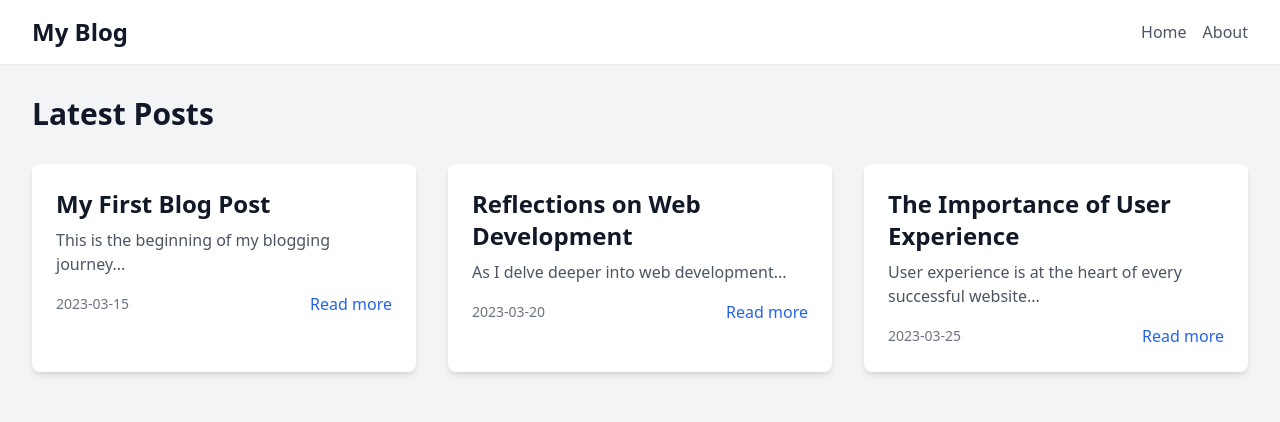
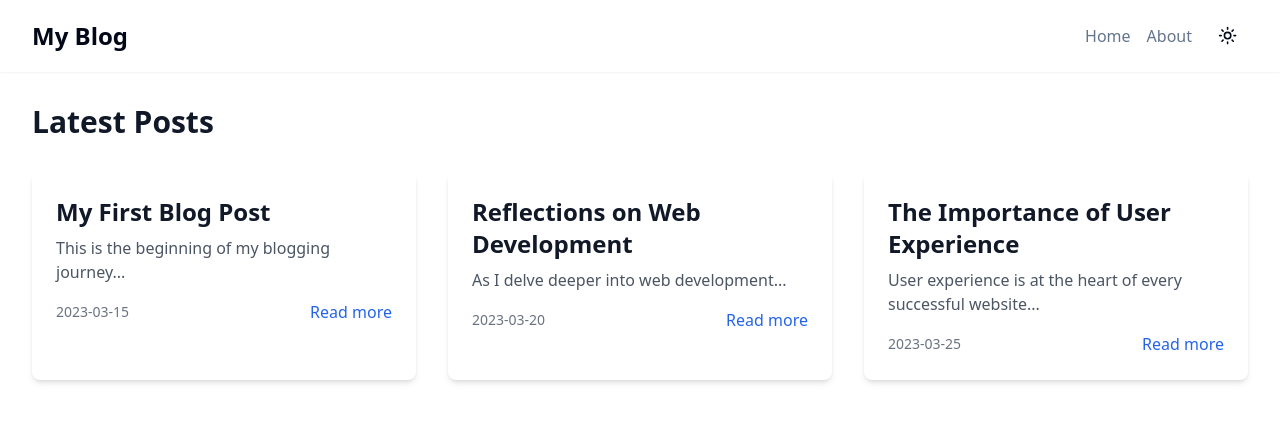
Before and after one commit to GPT-Engineer-App-Dev/simple-posting-haven, a React (Vite) app: page / in a window 1280 px wide. Shown: the top 422 px of the page. Built offline with nearby package versions, Linux system fonts and the light colour scheme.

Commit message:
Add dark mode toggle feature
Implemented a dark mode/light mode switch for the blog, allowing users to toggle between themes for improved accessibility and user experience.
[skip gpt_engineer]

```diff
--- a/src/App.jsx
+++ b/src/App.jsx
@@ -2,12 +2,14 @@ import { Toaster } from "@/components/ui/sonner";
 import { TooltipProvider } from "@/components/ui/tooltip";
 import { QueryClient, QueryClientProvider } from "@tanstack/react-query";
 import { BrowserRouter, Routes, Route } from "react-router-dom";
+import { ThemeProvider } from "next-themes";
 import { navItems } from "./nav-items";
 
 const queryClient = new QueryClient();
 
 const App = () => (
   <QueryClientProvider client={queryClient}>
+    <ThemeProvider attribute="class" defaultTheme="system" enableSystem>
       <TooltipProvider>
         <Toaster />
         <BrowserRouter>
@@ -18,6 +20,7 @@ const App = () => (
           </Routes>
         </BrowserRouter>
       </TooltipProvider>
+    </ThemeProvider>
   </QueryClientProvider>
 );
 
--- a/src/components/BlogPost.jsx
+++ b/src/components/BlogPost.jsx
@@ -3,7 +3,7 @@ import { Link } from 'react-router-dom';
 
 const BlogPost = ({ id, title, excerpt, date }) => {
   return (
-    <article className="bg-white rounded-lg shadow-md overflow-hidden">
+    <article className="bg-card text-card-foreground rounded-lg shadow-md overflow-hidden">
       <div className="p-6">
         <h2 className="text-2xl font-semibold mb-2">
           <Link to={`/post/${id}`} className="text-gray-900 hover:text-blue-600">{title}</Link>
--- a/src/components/Header.jsx
+++ b/src/components/Header.jsx
@@ -1,18 +1,22 @@
 import React from 'react';
 import { Link } from 'react-router-dom';
+import ThemeToggle from './ThemeToggle';
 
 const Header = () => {
   return (
-    <header className="bg-white shadow-sm">
+    <header className="bg-background shadow-sm">
       <div className="max-w-7xl mx-auto px-4 sm:px-6 lg:px-8">
         <div className="flex justify-between items-center py-4">
-          <Link to="/" className="text-2xl font-bold text-gray-900">My Blog</Link>
-          <nav>
-            <ul className="flex space-x-4">
-              <li><Link to="/" className="text-gray-600 hover:text-gray-900">Home</Link></li>
-              <li><Link to="/about" className="text-gray-600 hover:text-gray-900">About</Link></li>
-            </ul>
-          </nav>
+          <Link to="/" className="text-2xl font-bold text-foreground">My Blog</Link>
+          <div className="flex items-center space-x-4">
+            <nav>
+              <ul className="flex space-x-4">
+                <li><Link to="/" className="text-muted-foreground hover:text-foreground">Home</Link></li>
+                <li><Link to="/about" className="text-muted-foreground hover:text-foreground">About</Link></li>
+              </ul>
+            </nav>
+            <ThemeToggle />
+          </div>
         </div>
       </div>
     </header>
--- /dev/null
+++ b/src/components/ThemeToggle.jsx
@@ -0,0 +1,22 @@
+import React from 'react';
+import { useTheme } from 'next-themes';
+import { Button } from "@/components/ui/button";
+import { Moon, Sun } from "lucide-react";
+
+const ThemeToggle = () => {
+  const { theme, setTheme } = useTheme();
+
+  return (
+    <Button
+      variant="ghost"
+      size="icon"
+      onClick={() => setTheme(theme === 'dark' ? 'light' : 'dark')}
+      aria-label="Toggle theme"
+    >
+      <Sun className="h-[1.2rem] w-[1.2rem] rotate-0 scale-100 transition-all dark:-rotate-90 dark:scale-0" />
+      <Moon className="absolute h-[1.2rem] w-[1.2rem] rotate-90 scale-0 transition-all dark:rotate-0 dark:scale-100" />
+    </Button>
+  );
+};
+
+export default ThemeToggle;
--- a/src/pages/About.jsx
+++ b/src/pages/About.jsx
@@ -3,7 +3,7 @@ import Header from '../components/Header';
 
 const About = () => {
   return (
-    <div className="min-h-screen bg-gray-100">
+    <div className="min-h-screen bg-background text-foreground">
       <Header />
       <main className="max-w-3xl mx-auto px-4 sm:px-6 lg:px-8 py-8">
         <h1 className="text-3xl font-bold text-gray-900 mb-4">About Me</h1>
--- a/src/pages/Index.jsx
+++ b/src/pages/Index.jsx
@@ -10,7 +10,7 @@ const blogPosts = [
 
 const Index = () => {
   return (
-    <div className="min-h-screen bg-gray-100">
+    <div className="min-h-screen bg-background text-foreground">
       <Header />
       <main className="max-w-7xl mx-auto px-4 sm:px-6 lg:px-8 py-8">
         <h1 className="text-3xl font-bold text-gray-900 mb-8">Latest Posts</h1>
--- a/src/pages/PostPage.jsx
+++ b/src/pages/PostPage.jsx
@@ -29,7 +29,7 @@ const PostPage = () => {
   }
 
   return (
-    <div className="min-h-screen bg-gray-100">
+    <div className="min-h-screen bg-background text-foreground">
       <Header />
       <main className="max-w-3xl mx-auto px-4 sm:px-6 lg:px-8 py-8">
         <article className="bg-white rounded-lg shadow-md overflow-hidden">
```
Lines whose indentation alone changed are shown as unchanged.
